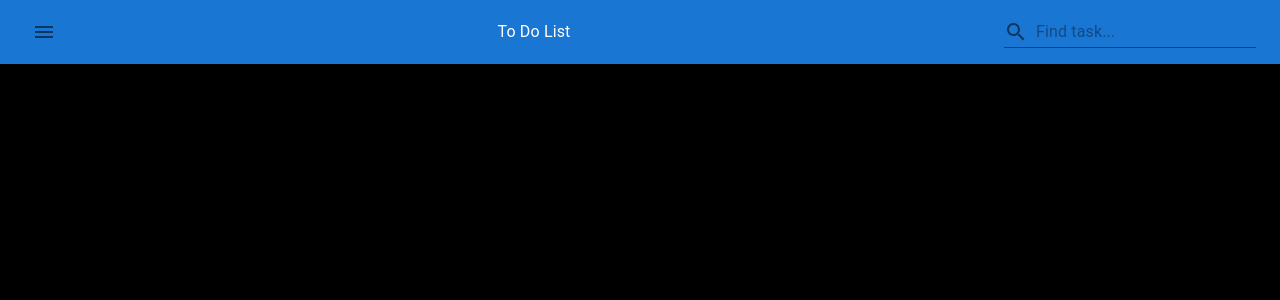
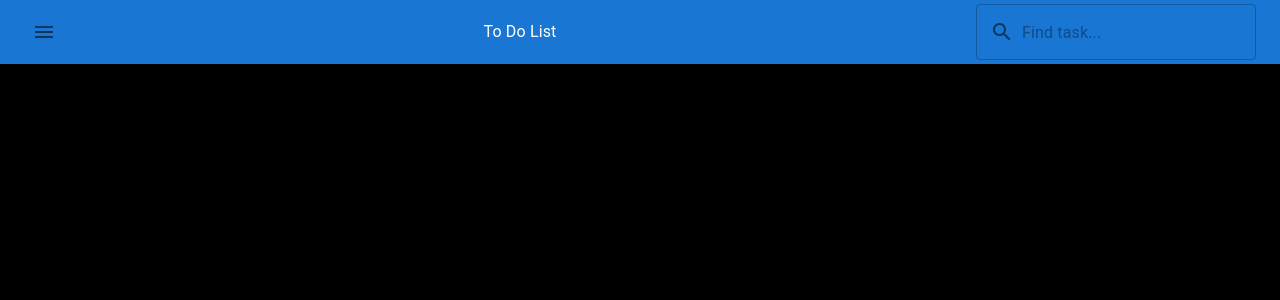
Before and after one commit to rohit-propelius/to-do-demo-mui, a React (Create React App) app: page /dashboard in a window 1280 px wide. Shown: the top 300 px of the page. Built offline with nearby package versions, Linux system fonts and the light colour scheme.

Commit message:
changed style of component

```diff
--- a/src/pages/Dashboard.tsx
+++ b/src/pages/Dashboard.tsx
@@ -103,7 +103,7 @@ function Dashboard (){
                   </InputAdornment>
                 ),
               }}
-              variant="standard"
+              variant="outlined"
             />
           </Toolbar>
         </AppBar>
```
